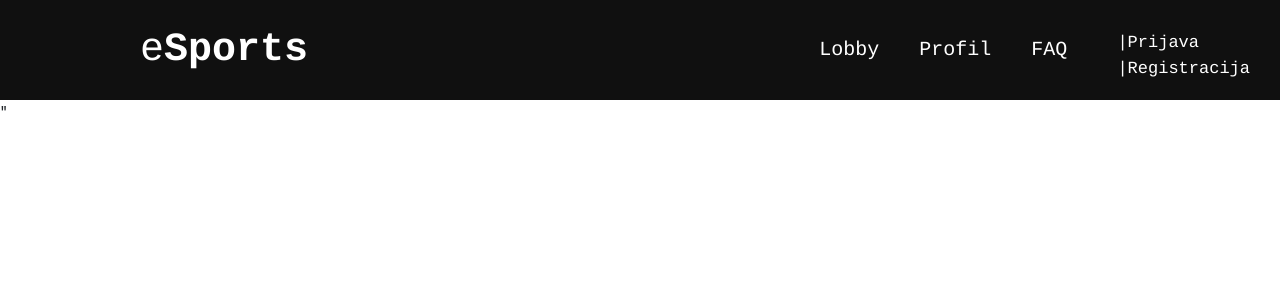
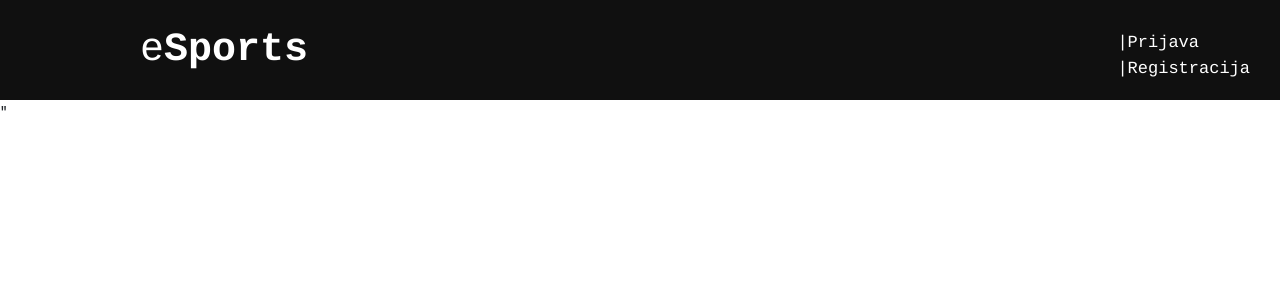
Before and after one commit to blazbaliz/esports-matura, a PHP site: page /index.php in a window 1280 px wide. Shown: the top 300 px of the page. Run offline with PHP 8.4, Linux system fonts and the light colour scheme.

Commit message:
Update header.php

```diff
--- a/header.php
+++ b/header.php
@@ -30,12 +30,20 @@
 			<div class="logo">
 			<h1>e<span>Sports</span></h1>
 			</div>
-			<ul class="navigacija">
-				<a><li>Lobby</li></a>
-				<a><li>Profil</li></a>
+
+			<?php if (isset($_SESSION['uporabnik'])) {
+				echo '<ul class="navigacija">
+				<a href="lobby.php"><li>Igralnica</li></a>
+				<a href="profil.php"><li>Profil</li></a>
 				<a><li>FAQ</li></a>
 			</ul>
 		</div>
+';
+			}
+				elseif (!isset($_SESSION['uporabnik'])) {
+					echo "";
+				}
+		?>
 	</div>
 	<div id="modal_prijava" class="modal_prijava">
 					<div class="modal_content_prijava">
```
